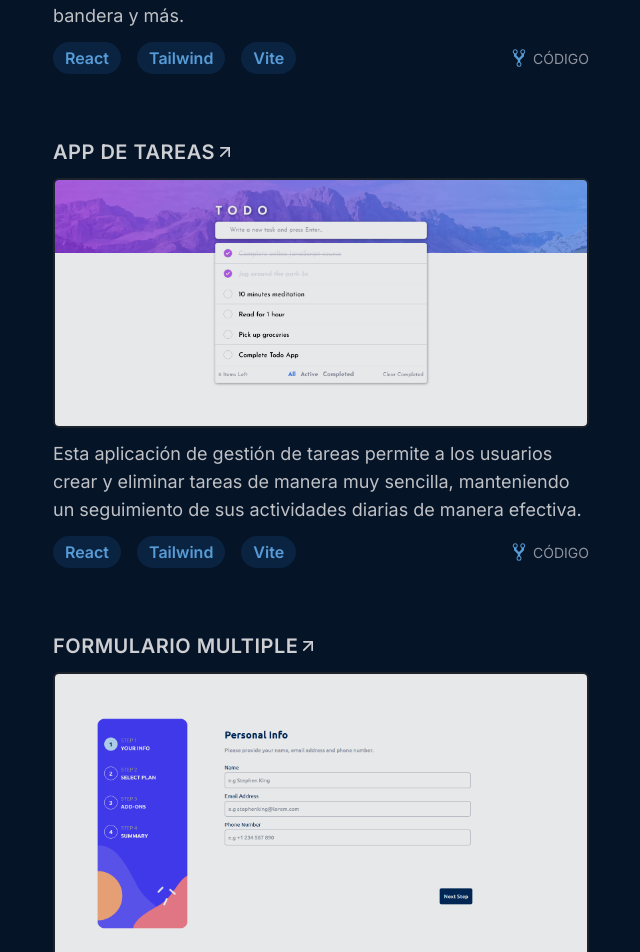
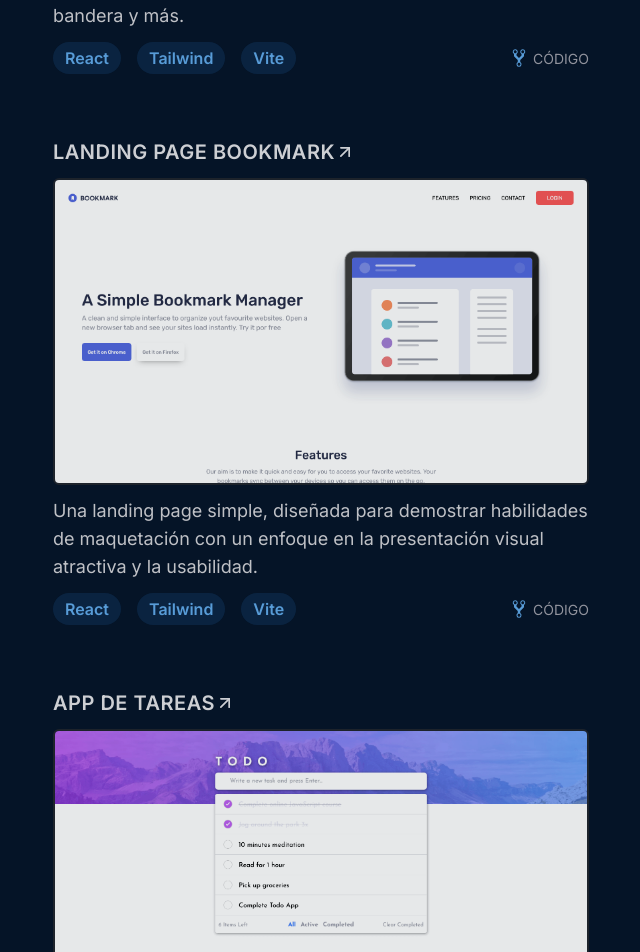
Before and after one commit to angelgmaury/portafolio-personal, a Next.js app: page / in a window 1280 px wide. Shown: the part 3740-4692 px from the top of the page, without its empty margins (595-1235 px from the left). Built offline with nearby package versions, Linux system fonts and the light colour scheme.

Commit message:
add new project

```diff
--- a/data/projects.js
+++ b/data/projects.js
@@ -6,7 +6,7 @@ import multiFormImg from "@/public/images/multiForm.png";
 import calculatorImg from "@/public/images/calculatorPage.png";
 import WeatherAppImg from "@/public/images/WeatherApp.png";
 import TaskAppFS from "@/public/images/TASKAPP-FS.png";
-
+import Bookmark from "@/public/images/BOOKMARK.png";
 export const projects = [
   {
     id: 1,
@@ -60,6 +60,16 @@ export const projects = [
   },
   {
     id: 6,
+    imagen: Bookmark,
+    title: "Landing page bookmark",
+    description:
+      "Una landing page simple, diseñada para demostrar habilidades de maquetación con un enfoque en la presentación visual atractiva y la usabilidad.",
+    skills: ["React", "Tailwind", "Vite"],
+    deploy: "https://angelgmaury.github.io/LANDINGPAGE-BOOKMARK/",
+    repo: "https://github.com/angelgmaury/LANDINGPAGE-BOOKMARK",
+  },
+  {
+    id: 7,
     imagen: todoAppImg,
     title: "App De Tareas",
     description:
@@ -69,7 +79,7 @@ export const projects = [
     repo: "https://github.com/angelgmaury/todo-app-react",
   },
   {
-    id: 7,
+    id: 8,
     imagen: multiFormImg,
     title: "Formulario Multiple",
     description:
@@ -79,7 +89,7 @@ export const projects = [
     repo: "https://github.com/angelitoMaury/multi-form",
   },
   {
-    id: 8,
+    id: 9,
     imagen: calculatorImg,
     title: "Calculadora",
     description:
```
Also changed, not shown: public/images/BOOKMARK.png (added).
